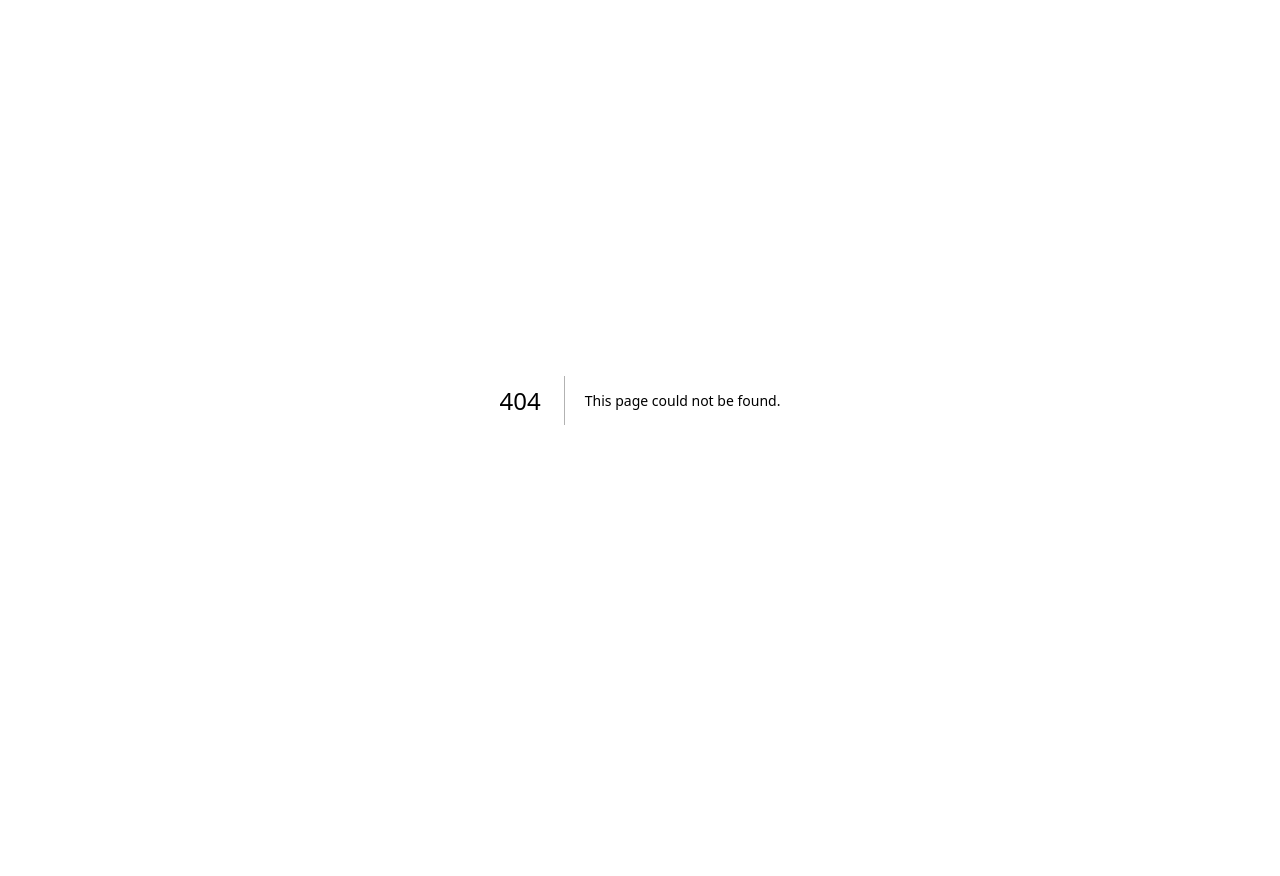
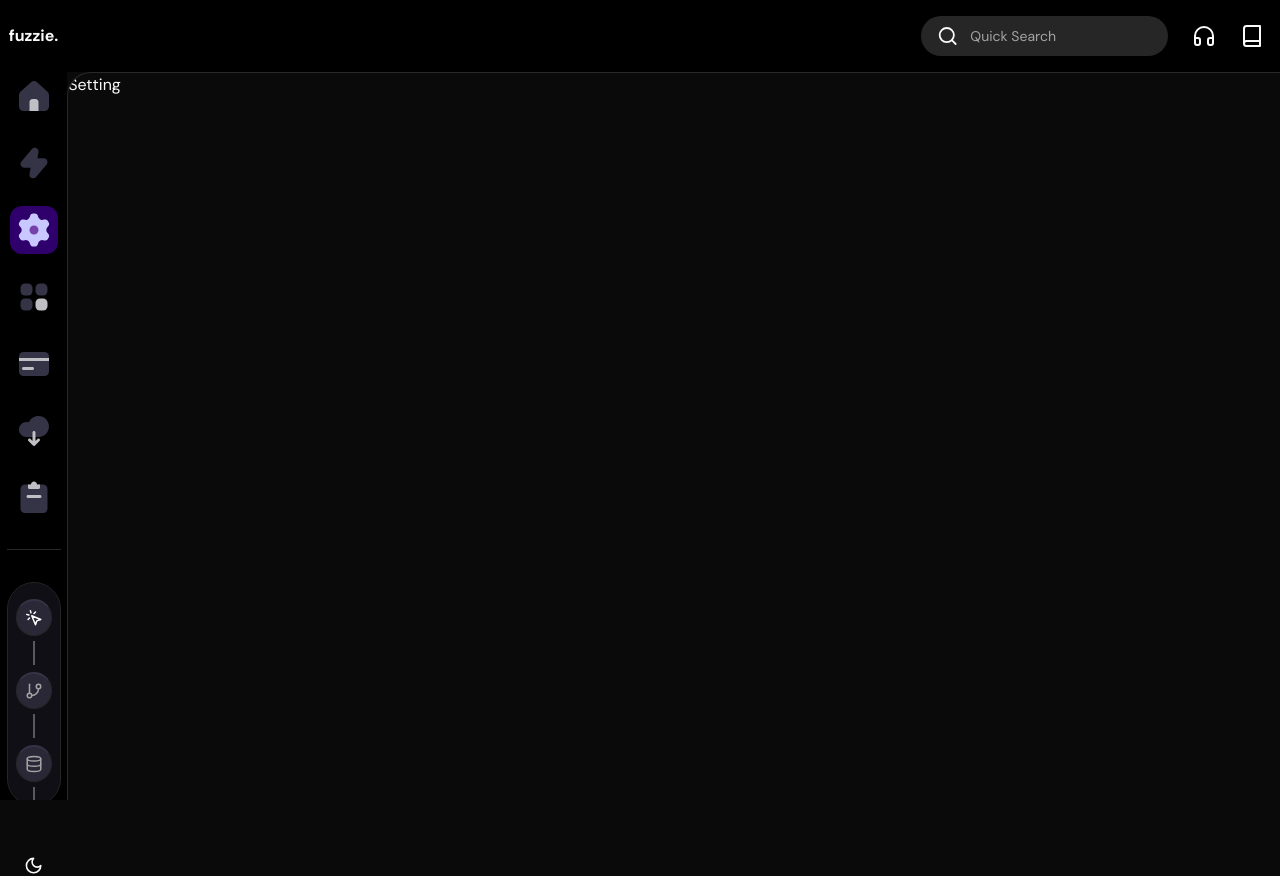
Before and after one commit to ergaurav3155/automa8x-production, a Next.js app: page /settings in a window 1280 px wide. Before the commit this address had no page. Before the commit the page ends 800 px from the top, so only its background shows below. Built offline with nearby package versions, Linux system fonts and the light colour scheme.

Commit message:
Setting Inital

```diff
--- /dev/null
+++ b/src/app/(main)/(pages)/settings/page.tsx
@@ -0,0 +1,11 @@
+import React from 'react'
+
+type Props = {}
+
+function Setting({}: Props) {
+  return (
+    <div className='flex flex-col gap-4'>Setting</div>
+  )
+}
+
+export default Setting
```
Also changed, not shown: 1 other file (tests, documents, lock files or other folders).
